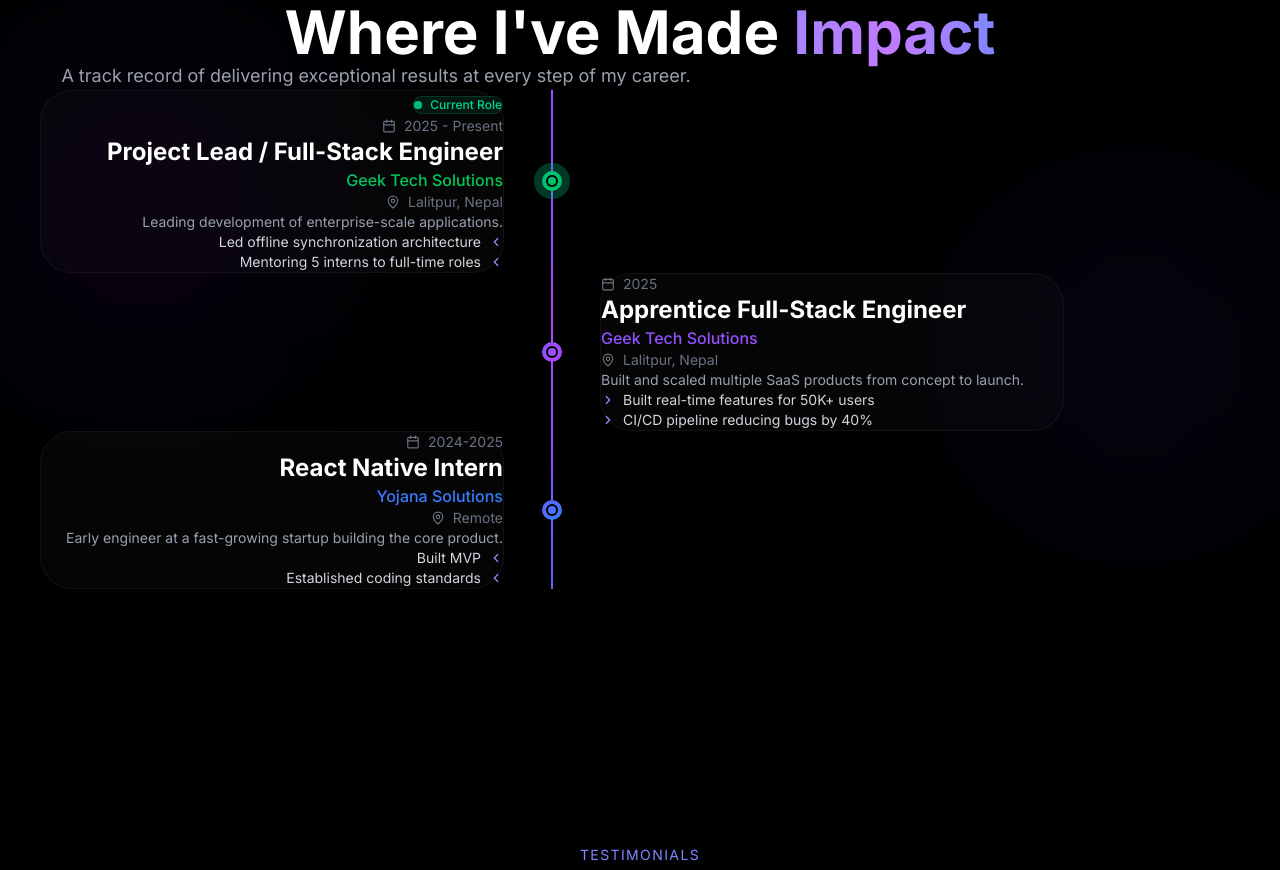
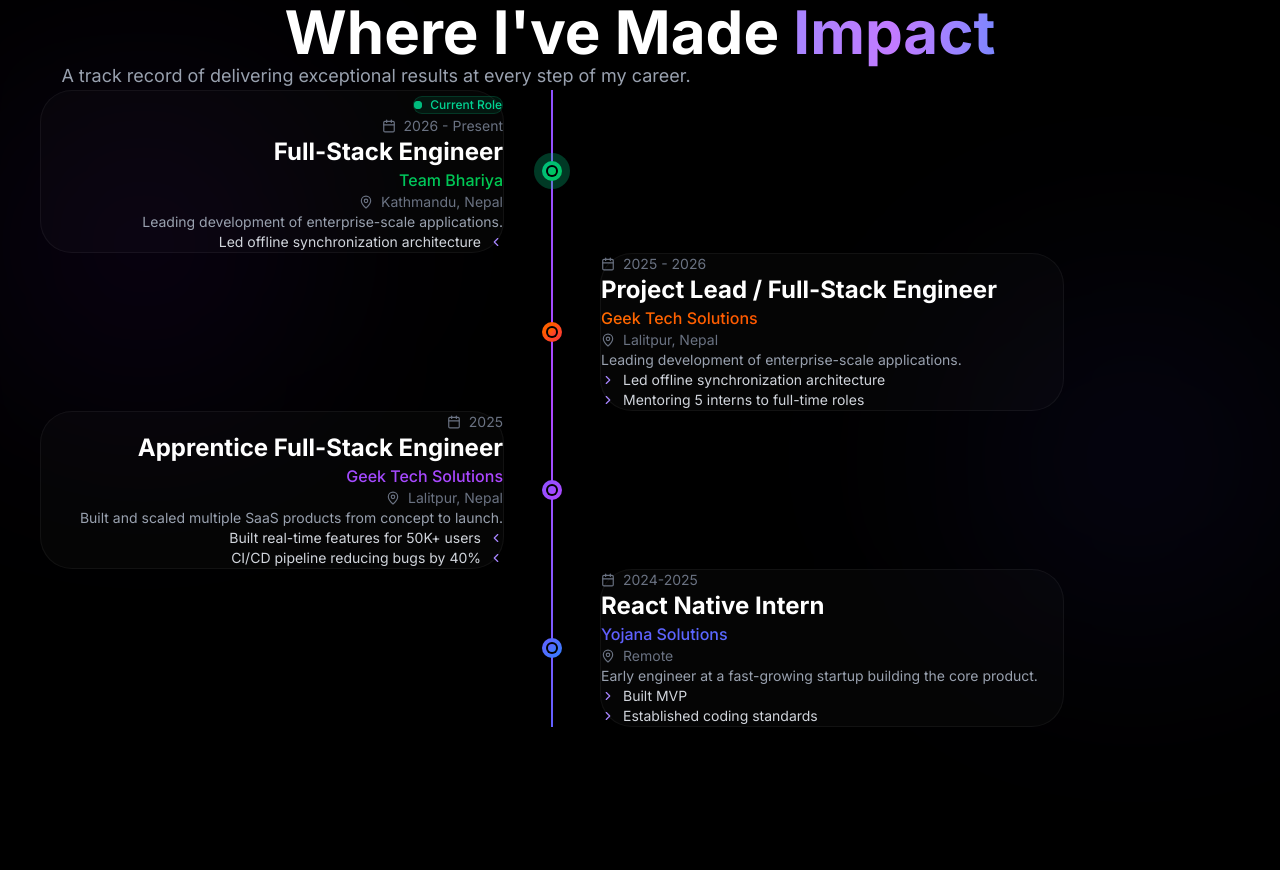
Before and after one commit to surajguvaju079/portfolio-suraj, a Next.js app: page / in a window 1280 px wide. Shown: the part 3847-4717 px from the top of the page. Built offline with nearby package versions, Linux system fonts and the light colour scheme.

Commit message:
Experience added Bhariya

```diff
--- a/src/components/Experience.tsx
+++ b/src/components/Experience.tsx
@@ -8,20 +8,31 @@ import { Calendar, MapPin, Briefcase, ChevronRight } from "lucide-react";
 const experiences = [
   {
     id: 1,
+    role: "Full-Stack Engineer",
+    company: "Team Bhariya",
+    location: "Kathmandu, Nepal",
+    period: "2026 - Present",
+    description: "Leading development of enterprise-scale applications.",
+    achievements: ["Led offline synchronization architecture"],
+    current: true,
+    color: "from-emerald-500 to-green-500",
+  },
+  {
+    id: 2,
     role: "Project Lead / Full-Stack Engineer",
     company: "Geek Tech Solutions",
     location: "Lalitpur, Nepal",
-    period: "2025 - Present",
+    period: "2025 - 2026",
     description: "Leading development of enterprise-scale applications.",
     achievements: [
       "Led offline synchronization architecture",
       "Mentoring 5 interns to full-time roles",
     ],
-    current: true,
-    color: "from-emerald-500 to-green-500",
+    current: false,
+    color: "from-orange-500 to-red-500",
   },
   {
-    id: 2,
+    id: 3,
     role: " Apprentice Full-Stack Engineer",
     company: "Geek Tech Solutions",
     location: "Lalitpur, Nepal",
@@ -36,7 +47,7 @@ const experiences = [
     color: "from-violet-500 to-purple-500",
   },
   {
-    id: 3,
+    id: 4,
     role: "React Native Intern",
     company: "Yojana Solutions",
     location: "Remote",
```
